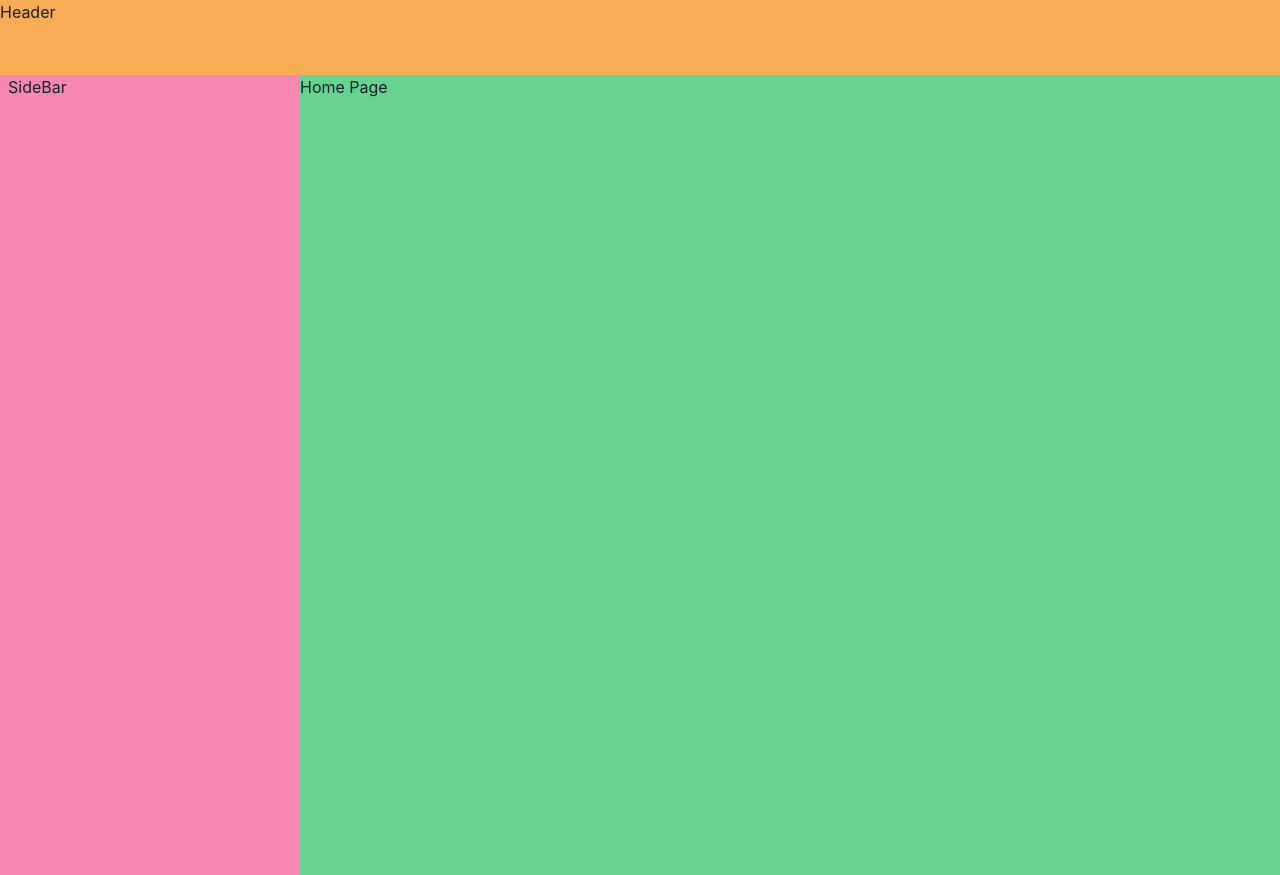
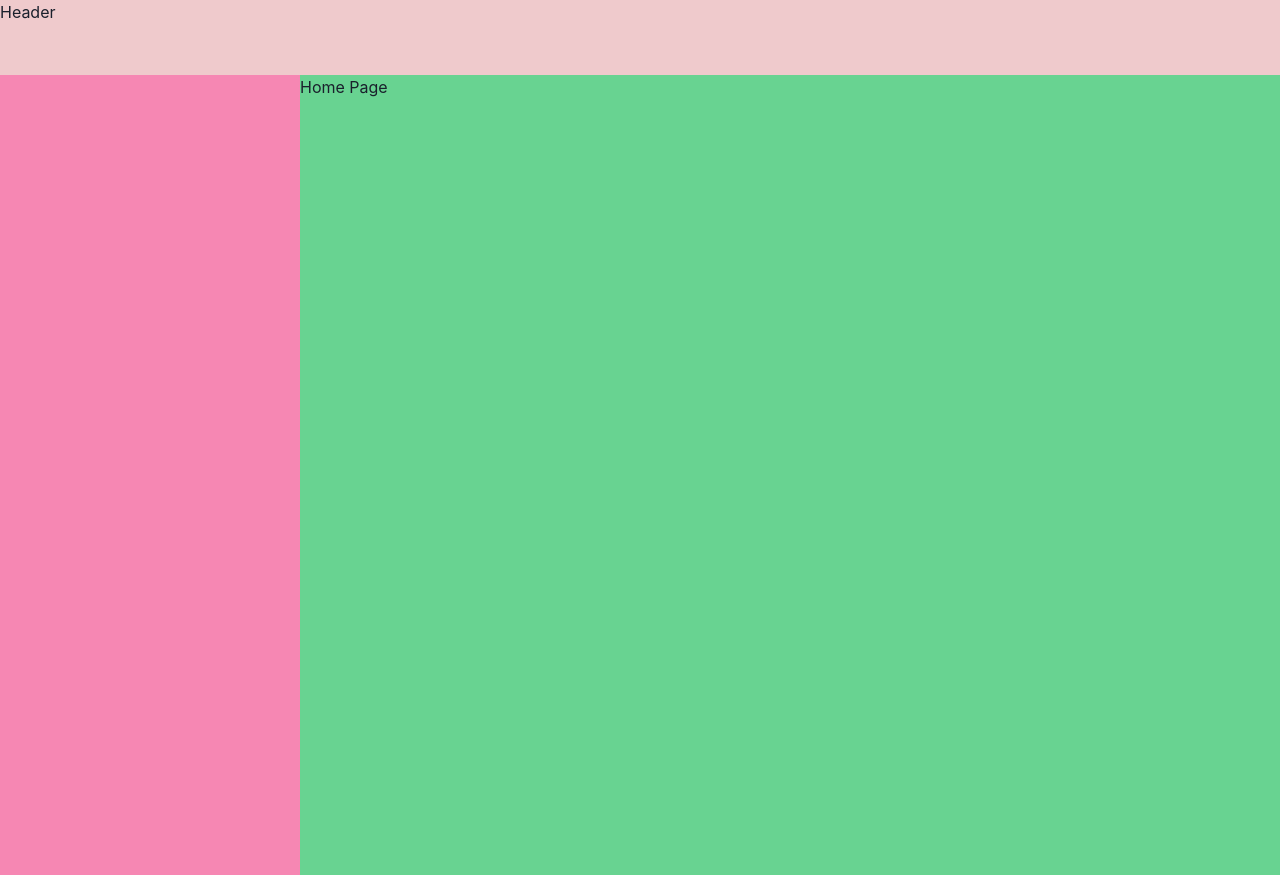
Before and after one commit to Hoanghuygia/social-media-site, a React (Vite) app in the folder client/: page / in a window 1280 px wide. Built offline with nearby package versions, Linux system fonts and the light colour scheme.

Commit message:
add color pallate to theme chakra

```diff
--- a/client/src/components/SideBar.jsx
+++ b/client/src/components/SideBar.jsx
@@ -1,5 +1,9 @@
+import {} from "@chakra-ui/react";
+
 function SideBar() {
-    return ( <p>SideBar</p>);
+    return (
+         SideBar
+        );
 }
 
 export default SideBar;
--- a/client/src/layouts/PageLayout.jsx
+++ b/client/src/layouts/PageLayout.jsx
@@ -12,7 +12,7 @@ const PageLayout = ({ children }) => {
                     gridTemplateColumns={'300px auto'}
                     w='100vw'
                 >
-                    <GridItem bg='orange.300' area={'header'}>
+                    <GridItem bg='bg-color.300' area={'header'}>
                         <Header/>
                     </GridItem>
                     <GridItem h='100vh' pl='2' bg='pink.300' area={'nav'}>
--- a/client/src/main.jsx
+++ b/client/src/main.jsx
@@ -5,7 +5,20 @@ import {BrowserRouter} from "react-router-dom";
 import App from "./App.jsx";
 import "./index.css";
 
-const theme = extendTheme();
+const colors = {
+    'bg-color': {
+        100: '#fef9f8',
+        200: '#efd1d8',
+        300: '#efcacc'
+    },
+    'text-color': {
+        100: '#cac3e4',
+        200: '#d6cae3'
+    }
+
+}
+
+const theme = extendTheme({colors});
 
 ReactDOM.createRoot(document.getElementById("root")).render(
     <React.StrictMode>
```
Also changed, not shown: client/src/components/SideBarNav.jsx (added, +7 -0 lines), 1 other file (tests, documents, lock files or other folders).
